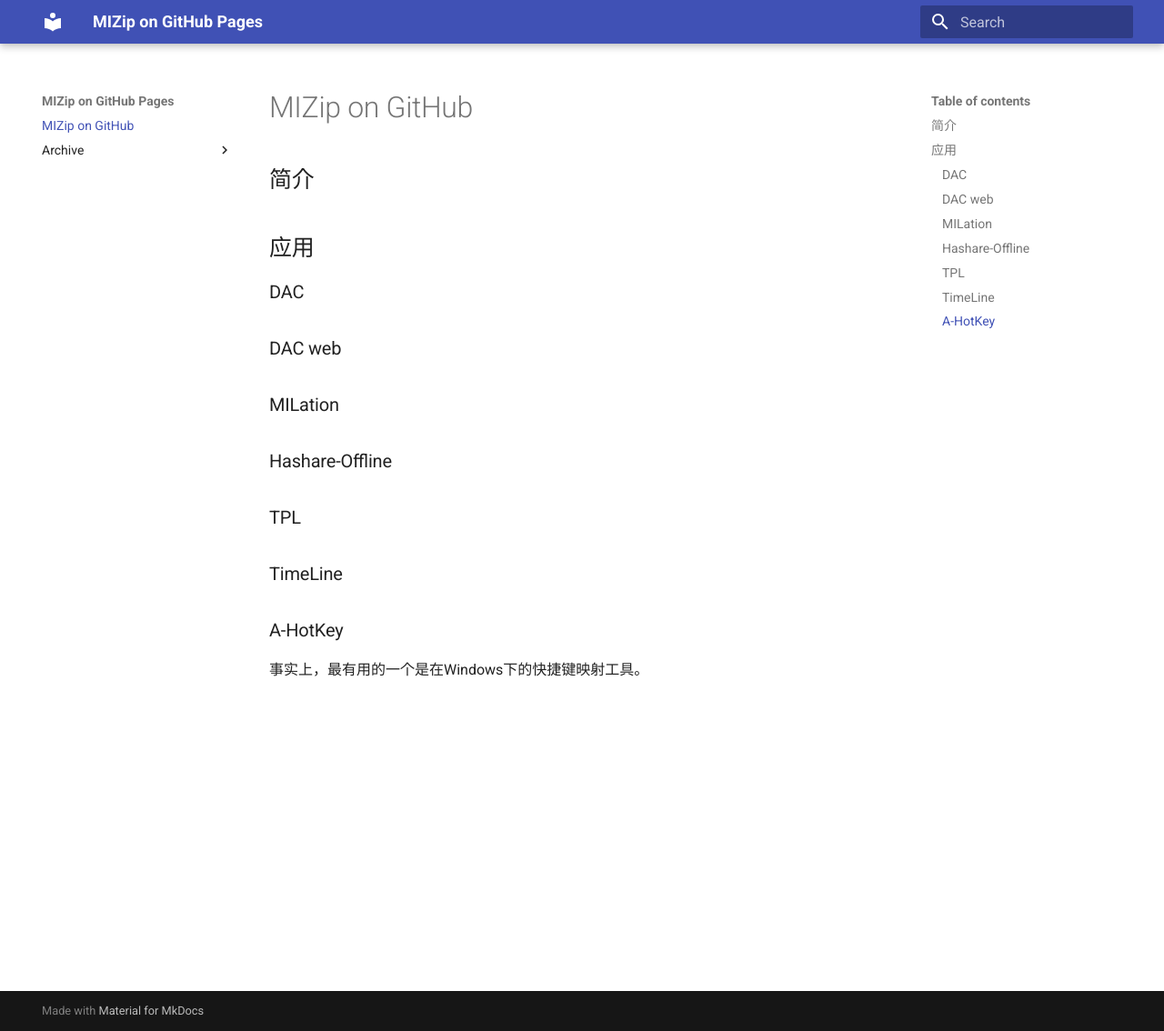
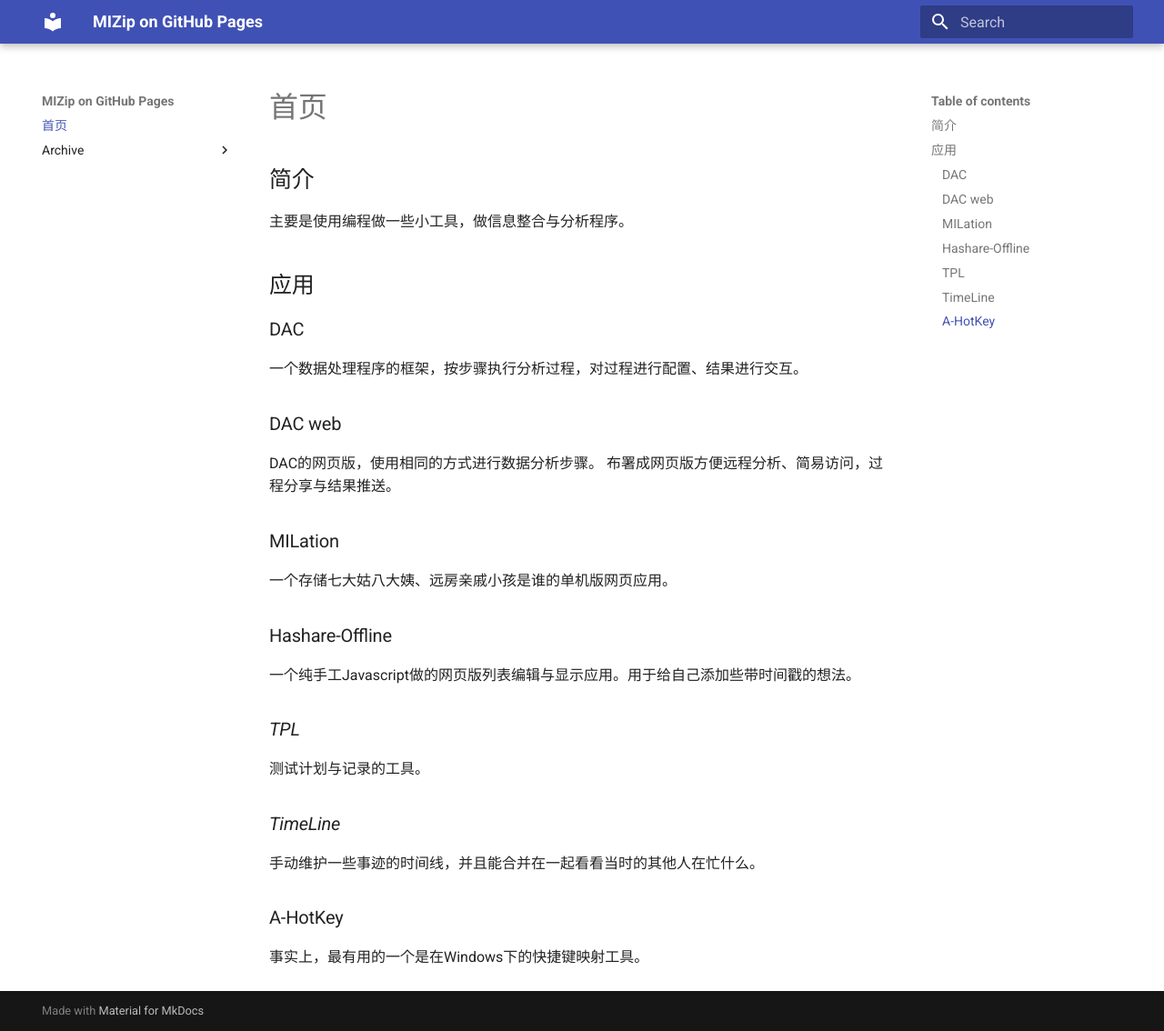
Before and after one commit to MIZiper/miziper.github.io, an MkDocs documentation site: the page built from docs/index.md, in a window 1280 px wide and 1134 px high. Shown: the whole window at 91% size. Built offline with MkDocs 1.6.1 and Material for MkDocs 9.7.7, drawn with Linux system fonts in a browser that asks for light colours.

Commit message:
update index

```diff
--- a/docs/index.md
+++ b/docs/index.md
@@ -1,20 +1,35 @@
-# MIZip on GitHub
+# 首页
 
 ## 简介
+
+主要是使用编程做一些小工具，做信息整合与分析程序。
 
 ## 应用
 
 ### DAC
 
+一个数据处理程序的框架，按步骤执行分析过程，对过程进行配置、结果进行交互。
+
 ### DAC web
+
+DAC的网页版，使用相同的方式进行数据分析步骤。
+布署成网页版方便远程分析、简易访问，过程分享与结果推送。
 
 ### MILation
 
+一个存储七大姑八大姨、远房亲戚小孩是谁的单机版网页应用。
+
 ### Hashare-Offline
 
-### TPL
+一个纯手工Javascript做的网页版列表编辑与显示应用。用于给自己添加些带时间戳的想法。
 
-### TimeLine
+### _TPL_
+
+测试计划与记录的工具。
+
+### _TimeLine_
+
+手动维护一些事迹的时间线，并且能合并在一起看看当时的其他人在忙什么。
 
 ### A-HotKey
 
```
